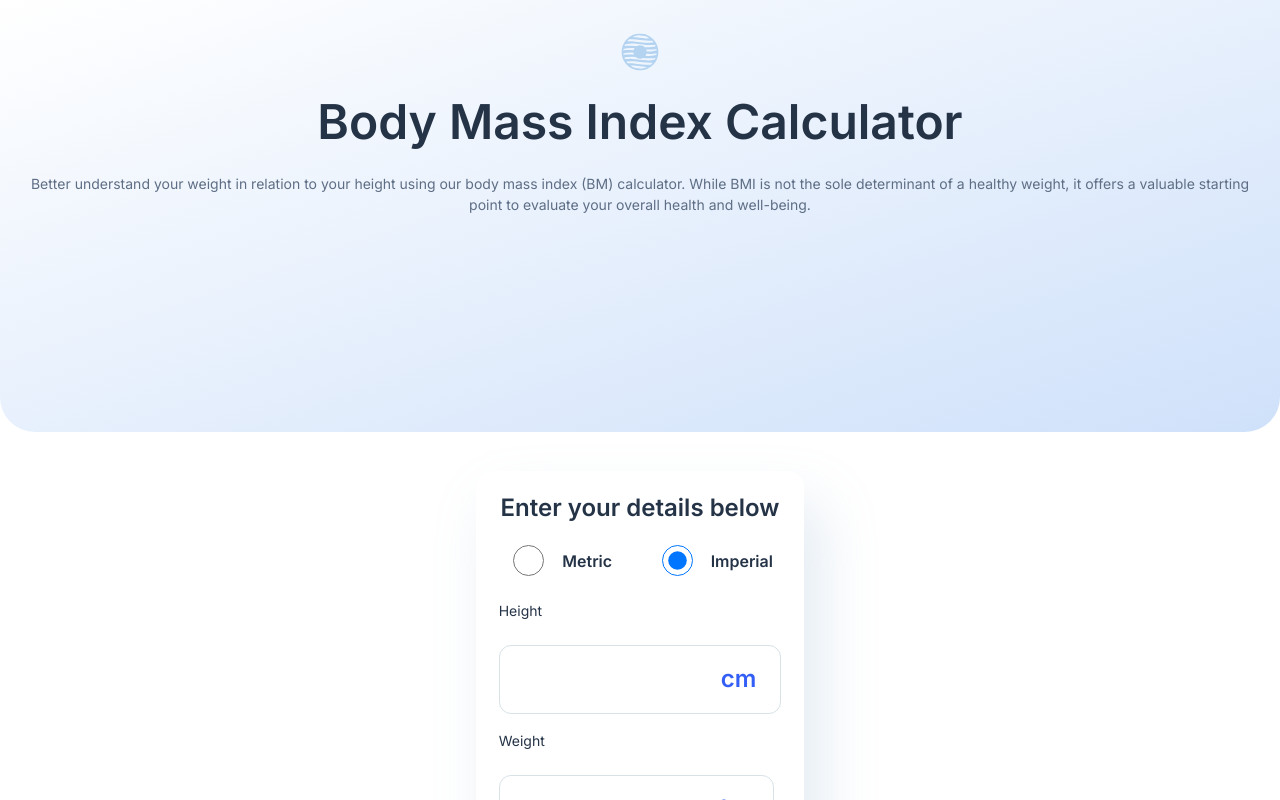
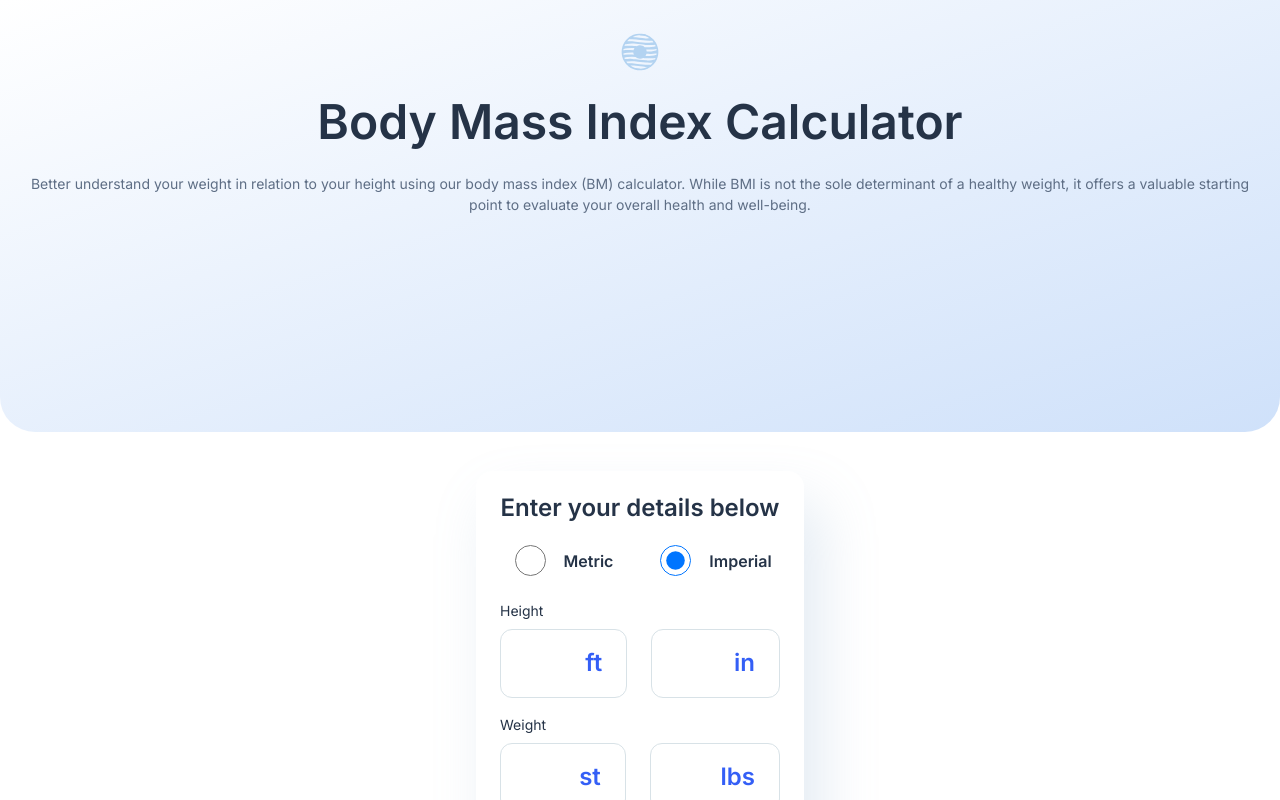
Before and after one commit to ZiadRefaey/BMI-Calculator, a React (Vite) app: page / in a window 1280 px wide. Both pictures are taken after a click on the radio button "Imperial". Shown: the top 800 px of the page. Built offline with nearby package versions, Linux system fonts and the light colour scheme.

Commit message:
BMI calculations

```diff
--- a/src/BMIForm.jsx
+++ b/src/BMIForm.jsx
@@ -1,43 +1,198 @@
+import { useState, useEffect } from "react";
+
 import "./hero.css";
-export default function BMIForm() {
+export default function BMIForm({
+  metric,
+  setMetric,
+  MetricBMI,
+  ImperialBMI,
+  setMetricBMI,
+  setImperialBMI,
+}) {
+  const [metricHeight, setMetricHeight] = useState("");
+  const [metricWeight, setMetricWeight] = useState("");
+  const [imperialHeightFt, setImperialHeightFt] = useState("");
+  const [imperialHeightIn, setImperialHeightIn] = useState("");
+  const [imperialWeightSt, setImperialWeightSt] = useState("");
+  const [imperialWeightLbs, setImperialWeightLbs] = useState("");
+  let imperialWeight = imperialWeightSt * 14 + imperialWeightLbs;
+  let imperialHeight = imperialHeightFt * 12 + imperialHeightIn;
+  useEffect(
+    function () {
+      if (metricHeight && metricWeight) {
+        const heightInMeters = metricHeight / 100;
+        setMetricBMI(metricWeight / (heightInMeters * heightInMeters));
+      }
+      console.log(MetricBMI);
+    },
+    [metricHeight, metricWeight]
+  );
+
+  useEffect(
+    function () {
+      if (
+        imperialHeightFt &&
+        imperialHeightIn &&
+        imperialWeightSt &&
+        imperialWeightLbs
+      ) {
+        const heightInInches =
+          Number(imperialHeightFt) * 12 + Number(imperialHeightIn);
+        const weightInPounds =
+          Number(imperialWeightSt) * 14 + Number(imperialWeightLbs);
+
+        setImperialBMI(
+          (weightInPounds * 703) / (heightInInches * heightInInches)
+        );
+      }
+    },
+    [imperialHeightFt, imperialHeightIn, imperialWeightSt, imperialWeightLbs]
+  );
+
+  function handleRadioChange(e) {
+    setMetric(e.target.value);
+  }
   return (
     <>
       <h2 className="heading-m">Enter your details below</h2>
       <form className="form">
-        <div className="metric">
+        <div className="metric-container">
           <div className="radio-button">
-            <input type="radio" id="metric" name="calc_type" value="metric" />
-            <label htmlFor="metric" className="body-m-bold">
+            <input
+              type="radio"
+              id="metricRadio"
+              name="calc_type"
+              value="metric"
+              onChange={handleRadioChange}
+              checked={metric === "metric"} // Check based on the state
+            />
+            <label htmlFor="metricRadio" className="body-m-bold">
               Metric
             </label>
           </div>
           <div className="radio-button">
             <input
               type="radio"
-              id="imperial"
+              id="imperialRadio"
               name="calc_type"
               value="imperial"
+              onChange={handleRadioChange}
+              checked={metric === "imperial"} // Check based on the state
             />
-            <label htmlFor="imperial" className="body-m-bold">
+            <label htmlFor="imperialRadio" className="body-m-bold">
               Imperial
             </label>
           </div>
         </div>
         <div className="body-details">
-          <label className="body-label body-s gunmetal" htmlFor="height">
+          {metric === "metric" && (
+            <>
+              <label
+                className="body-label body-s gunmetal"
+                htmlFor="metric-height"
+              >
                 Height
               </label>
               <div className="input-container ">
-            <input className="heading-m gunmetal" type="number" id="height" />
+                <input
+                  className="heading-m gunmetal"
+                  type="number"
+                  value={metricHeight}
+                  onChange={(e) => {
+                    setMetricHeight(e.target.value);
+                    MetricBMI = metricWeight / (metricHeight * metricHeight);
+                  }}
+                  id="height"
+                />
                 <p className="heading-m metric-unit">cm</p>
               </div>
               <label className="body-label  body-s gunmetal" htmlFor="weight">
                 Weight
               </label>
               <div className="input-container">
-            <input className="heading-m gunmetal" type="number" id="weight" />
+                <input
+                  value={metricWeight}
+                  onChange={(e) => {
+                    setMetricWeight(e.target.value);
+                    MetricBMI = metricWeight / (metricHeight * metricHeight);
+                  }}
+                  className="heading-m gunmetal"
+                  type="number"
+                  id="metric-weight"
+                />
                 <p className="heading-m metric-unit">kg</p>
               </div>
+            </>
+          )}
+          {metric === "imperial" && (
+            <>
+              <label
+                className="body-label body-s gunmetal"
+                htmlFor="imperial-height-ft"
+              >
+                Height
+              </label>
+              <div className="input-imperial">
+                <div className="input-container ">
+                  <input
+                    value={imperialHeightFt}
+                    onChange={(e) => {
+                      setImperialHeightFt(e.target.value);
+                    }}
+                    className="heading-m gunmetal"
+                    type="number"
+                    id="imperial-height-ft"
+                  />
+                  <p className="heading-m metric-unit">ft</p>
+                </div>
+                <div className="input-container">
+                  <input
+                    value={imperialHeightIn}
+                    onChange={(e) => {
+                      setImperialHeightIn(e.target.value);
+                    }}
+                    className="heading-m gunmetal"
+                    type="number"
+                    id="imperial-height-in"
+                  />
+                  <p className="heading-m metric-unit">in</p>
+                </div>
+              </div>
+
+              <label
+                className="body-label  body-s gunmetal weight"
+                htmlFor="imperial-weight-st"
+              >
+                Weight
+              </label>
+              <div className="input-imperial">
+                <div className="input-container">
+                  <input
+                    value={imperialWeightSt}
+                    onChange={(e) => {
+                      setImperialWeightSt(e.target.value);
+                    }}
+                    className="heading-m gunmetal"
+                    type="number"
+                    id="imperial-weight-st"
+                  />
+                  <p className="heading-m metric-unit">st</p>
+                </div>
+                <div className="input-container">
+                  <input
+                    value={imperialWeightLbs}
+                    onChange={(e) => {
+                      setImperialWeightLbs(e.target.value);
+                    }}
+                    className="heading-m gunmetal"
+                    type="number"
+                    id="imperial-weight-lbs"
+                  />
+                  <p className="heading-m metric-unit">lbs</p>
+                </div>
+              </div>
+            </>
+          )}
         </div>
       </form>
     </>
--- a/src/Hero.css
+++ b/src/Hero.css
@@ -43,7 +43,7 @@
 .hero h2 {
   color: var(--GunMetal);
 }
-.metric {
+.metric-container {
   display: flex;
   align-items: center;
   justify-content: space-between;
@@ -76,7 +76,9 @@
   align-items: start;
   justify-content: start;
   flex-direction: column;
-  gap: 16px;
+}
+.weight {
+  margin-top: 16px;
 }
 .input-container {
   padding: 20px 24px;
@@ -97,6 +99,7 @@
   border: none;
   outline: none;
   font-size: 24px;
+  width: 100%;
   max-width: 173px;
 }
 .bmi-results {
@@ -117,3 +120,9 @@
 .bmi-results-body span {
   font-weight: 700;
 }
+.input-imperial {
+  display: flex;
+  align-items: center;
+  justify-content: center;
+  gap: 24px;
+}
--- a/src/Hero.jsx
+++ b/src/Hero.jsx
@@ -2,16 +2,48 @@ import "./Hero.css";
 import HeroHeader from "./HeroHeader";
 import BMIForm from "./BMIForm";
 import BMIResults from "./BMIResults";
+import { useState } from "react";
 export default function Hero() {
+  const [metric, setMetric] = useState("metric");
+  const [MetricBMI, setMetricBMI] = useState(0);
+  const [ImperialBMI, setImperialBMI] = useState(0);
   return (
     <>
       <header className="hero">
         <HeroHeader />
         <section className="bmi-calculator">
-          <BMIForm />
-          <BMIResults />
+          <BMIForm
+            metric={metric}
+            setMetric={setMetric}
+            MetricBMI={MetricBMI}
+            ImperialBMI={ImperialBMI}
+            setMetricBMI={setMetricBMI}
+            setImperialBMI={setImperialBMI}
+          />
+          <BMIResults
+            MetricBMI={MetricBMI}
+            ImperialBMI={ImperialBMI}
+            metric={metric}
+          />
         </section>
       </header>
     </>
   );
 }
+
+{
+  /* <BMIForm
+            metricHeight={metricHeight}
+            metricWeight={metricWeight}
+            setMetricHeight={setMetricHeight}
+            setMetricWeight={setMetricWeight}
+            imperialHeightFt={imperialHeightFt}
+            setImperialHeightFt={setImperialHeightFt}
+            imperialHeightIn={imperialHeightIn}
+            setImperialHeightIn={setImperialHeightIn}
+            imperialWeightSt={imperialWeightSt}
+            setImperialWeightSt={setImperialWeightSt}
+            imperialWeightLbs={imperialWeightLbs}
+            setImperialWeightLbs={setImperialWeightLbs}
+          /> */
+}
--- a/src/Limitations.jsx
+++ b/src/Limitations.jsx
@@ -6,30 +6,35 @@ import pregnancy from "./assets/images/icon-pregnancy.svg";
 import race from "./assets/images/icon-race.svg";
 const limitations = [
   {
+    id: 1,
     icon: gender,
     title: "Gender",
     description:
       "The development and body fat composition of girls and boys vary with age. Consequently, a child's age and gender are considered when evaluating their BMI.",
   },
   {
+    id: 2,
     icon: age,
     title: "Age",
     description:
       "In aging individuals, increased body fat and muscle loss may cause BMI to underestimate body fat content.",
   },
   {
+    id: 3,
     icon: muscle,
     title: "Muscle",
     description:
       "BMI may misclassify muscular individuals as overweight or obese, as it doesn't differentiate muscle from fat.",
   },
   {
+    id: 4,
     icon: pregnancy,
     title: "Pregnancy",
     description:
       "Expectant mothers experience weight gain due to their growing baby. Maintaining a healthy pre-pregnancy BMI is advisable to minimise health risks for both mother and child.",
   },
   {
+    id: 5,
     icon: race,
     title: "Race",
     description:
@@ -67,6 +72,7 @@ export default function Limitations() {
         </p>
         {limitations.map((limit) => (
           <Limit
+            key={limit.id}
             icon={limit.icon}
             title={limit.title}
             description={limit.description}
```
Also changed, not shown: src/BMIResults.jsx (+33 -5 lines). Lines whose indentation alone changed are shown as unchanged.
